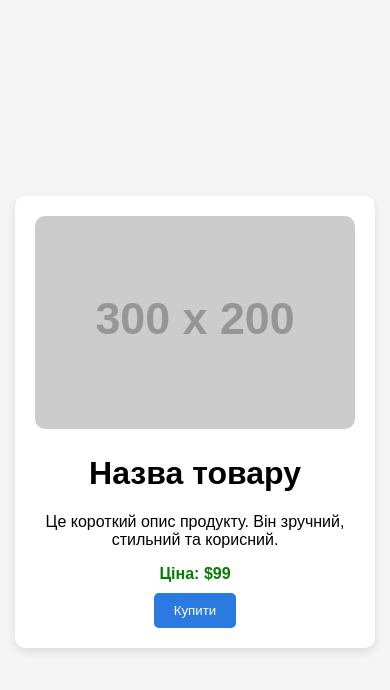
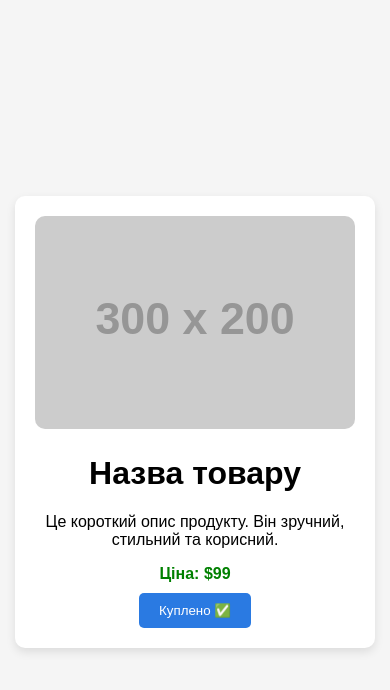
Before and after one commit to Pavel-Bandit/product-card, a plain HTML site: page index.html in a window 390 px wide. Both pictures are taken after a click on the button "Купити". Drawn offline with Linux system fonts and the light colour scheme; placeholder pictures from the web are drawn by us.

Commit message:
Додав скрипт покупки

```diff
--- a/index.html
+++ b/index.html
@@ -14,5 +14,6 @@
     <p class="price">Ціна: $99</p>
     <button>Купити</button>
   </div>
+  <script src="script.js"></script>
 </body>
 </html>
--- /dev/null
+++ b/script.js
@@ -0,0 +1,7 @@
+const button = document.querySelector("button");
+
+button.addEventListener("click", function () {
+  alert("Дякуємо за покупку!");
+  button.textContent = "Куплено ✅";
+  button.disabled = true;
+});
--- a/styles.css
+++ b/styles.css
@@ -1,3 +1,8 @@
+@media (max-width: 400px) {
+  .card { width: 90%; padding: 15px; }
+  img { height: auto; }
+}
+
 body {
   margin: 0;
   font-family: Arial, sans-serif;
```
